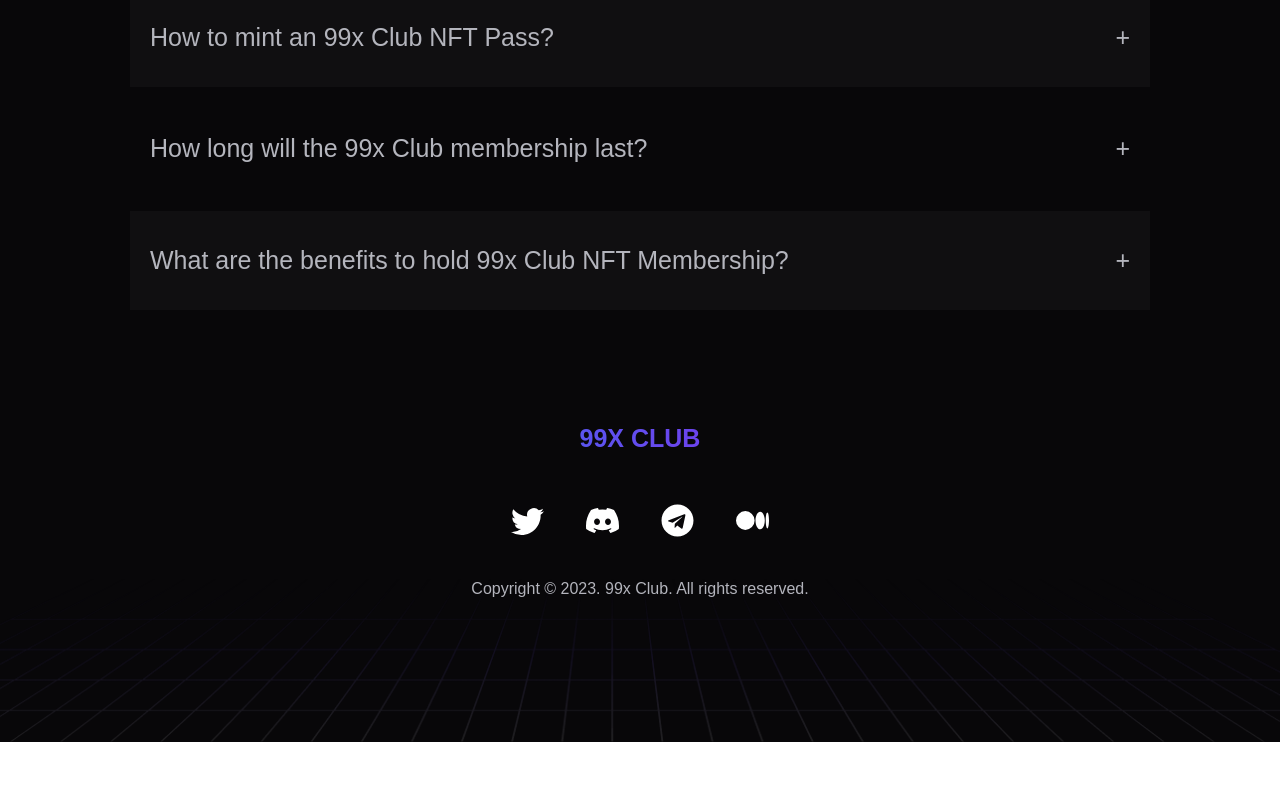
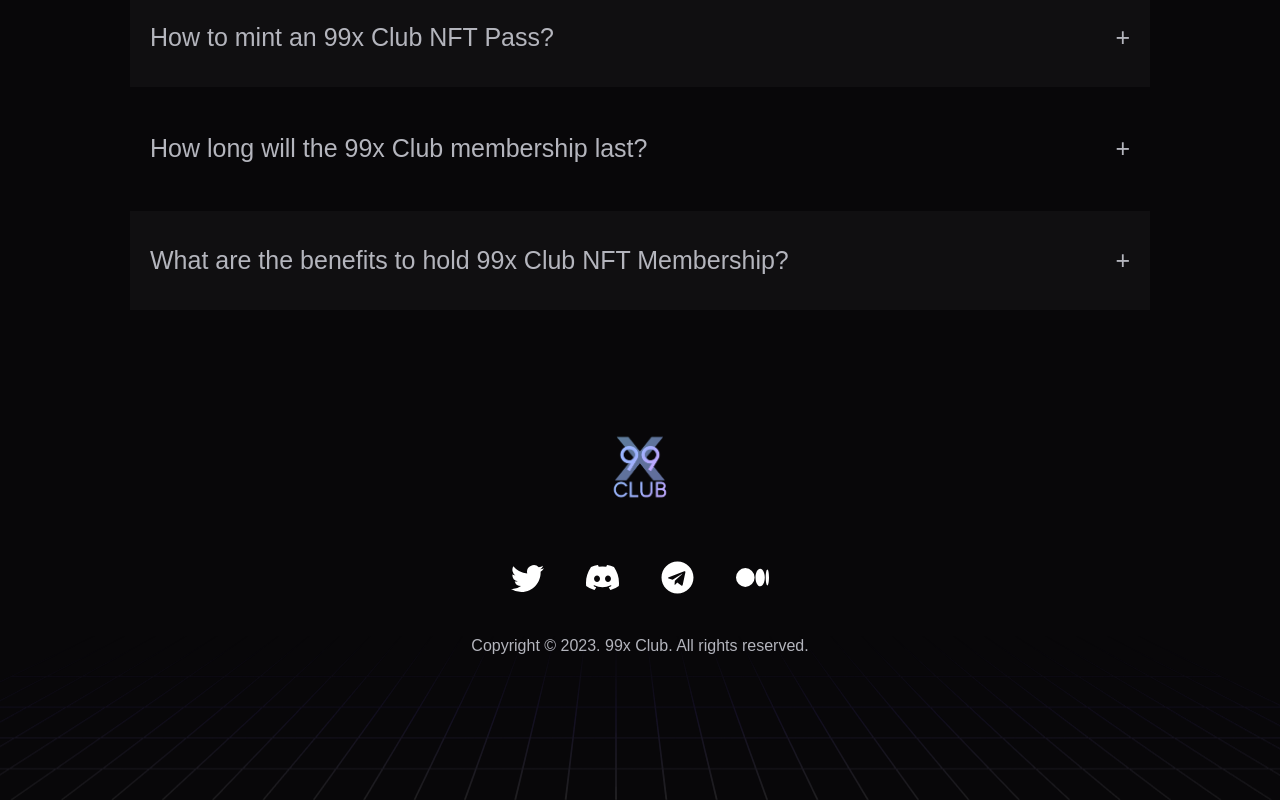
Before and after one commit to imranhwebdev/99xclub, a React (Create React App) app: page / in a window 1280 px wide. Shown: the part 6644-7444 px from the top of the page. Before the commit the page ends 7386 px from the top, so only its background shows below. Built offline with nearby package versions, Linux system fonts and the light colour scheme; a web font is replaced by a local one.

Commit message:
logoUpdate

```diff
--- a/src/Layouts/Footer.jsx
+++ b/src/Layouts/Footer.jsx
@@ -3,6 +3,7 @@
 import { FaTelegram } from "react-icons/fa";
 import { SiMedium } from "react-icons/si";
 import bgAfter from "../assets/images/bg-hero-after.png";
+import siteLogo from "../assets/images/99x-logo.png"
 
 const Footer = () => {
   return (
@@ -18,7 +19,9 @@
       <div className="max-w-[340px] mx-auto">
         <div className="text-center">
           <h2 className="text__style text-[25px] leading-[30px] font-bold">
-            99X CLUB
+            <a href="/" className="site-logo">
+              <img src={siteLogo} alt="" />
+            </a>
           </h2>
           <div>
             <ul className="flex gap-[42px] mt-[49px] justify-center">
--- a/src/Layouts/Header.jsx
+++ b/src/Layouts/Header.jsx
@@ -34,11 +34,11 @@
       className={`
     ${
       isTrue
-        ? "sticky left-0 top-0 !bg-[#100f11] bg-opacity-75 "
+        ? "header_area sticky left-0 top-0 !bg-[#100f11] bg-opacity-75 "
         : "!bg-transparent bg-opacity-0 absolute top-0 left-0 w-full z-50"
     }  z-50 transition ease-in-out delay-150 `}
     >
-      <div className="max-w-[1200px] mx-auto py-4 px-4 md:px-0">
+      <div className="header_wrapper max-w-[1200px] mx-auto py-4 px-4 md:px-0">
         <div className="navbar px-4">
           <div className="navbar-start">
             <nav ref={ref} className="dropdown ">
--- a/src/style/home.css
+++ b/src/style/home.css
@@ -317,3 +317,15 @@
 .site-logo {
   max-width: 90px;
 }
+.header_area.sticky .header_wrapper{
+  padding: 0;
+}
+
+footer .site-logo img{
+  max-width: 90px;
+}
+footer .site-logo{
+  text-align: center;
+  margin:0 auto;
+  display: block;
+}
```
